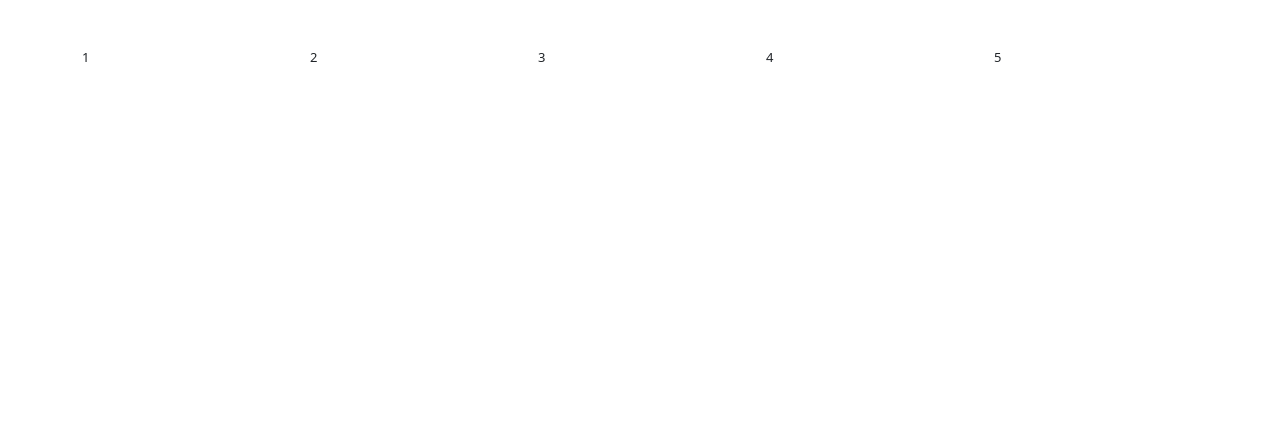
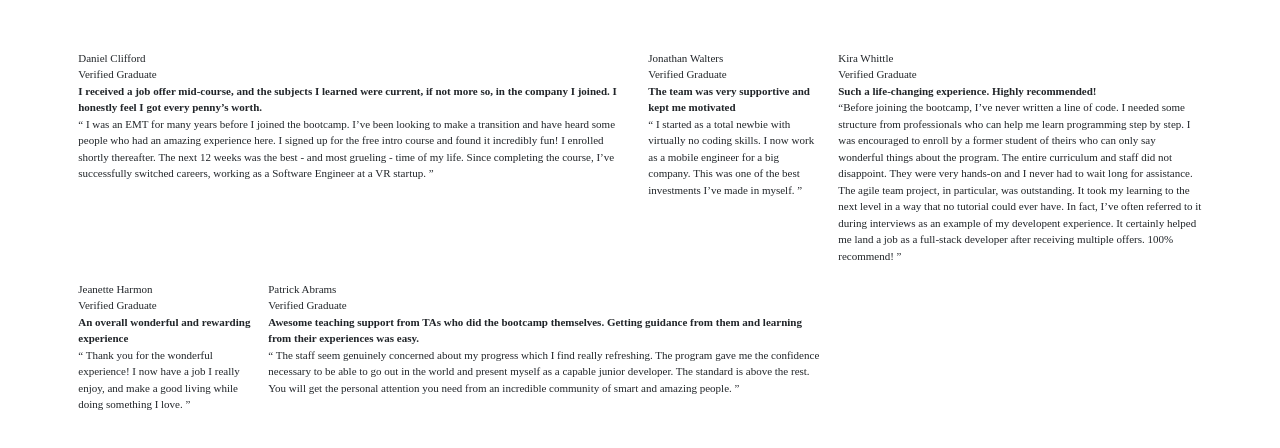
Before and after one commit to synapsevzla/testimonials_grid_section, a website: page index.html in a window 1280 px wide. Drawn offline with Linux system fonts and the light colour scheme.

Commit message:
subimos los avances solo del texto y del grid

```diff
--- a/index.html
+++ b/index.html
@@ -8,14 +8,69 @@
     <link rel="stylesheet" href="css/style.css">
     <link rel="shortcut icon" href="images/favicon-32x32.png" type="image/x-icon">
 </head>
-<body class="vh-100 mx-auto m-5">
-    <div class="container">
+<body class="vh-100 mx-auto m-5 ff-Barlow-Semi-Conde">
+    <div class="container flex d-md-grid align-self-center ">
         <div class="row">
-            <div class="col">1</div>
-            <div class="col">2</div>
-            <div class="col">3</div>
-            <div class="col">4</div>
-            <div class="col">5</div>
+            <div class="col-6 order-1">
+                <div>
+                    <img src="" alt="">
+                    <div>Daniel Clifford</div>
+                    <div>Verified Graduate</div>
+                </div>
+                <strong>
+                    I received a job offer mid-course, and the subjects I learned were current, if not more so, in the company I joined. I honestly feel I got every penny’s worth.
+                </strong>
+                <br>
+                    “ I was an EMT for many years before I joined the bootcamp. I’ve been looking to make a transition and have heard some people who had an amazing experience here. I signed up for the free intro course and found it incredibly fun! I enrolled shortly thereafter. The next 12 weeks was the best - and most grueling - time of my life. Since completing the course, I’ve successfully switched careers, working as a Software Engineer at a VR startup. ”
+            </div>
+            <div class="col-2 order-2">
+                <div>
+                    <img src="" alt="">
+                    <div>Jonathan Walters</div>
+                    <div>Verified Graduate</div>
+                </div>
+                <strong>
+                    The team was very supportive and kept me motivated
+                </strong>
+                <br>
+                    “ I started as a total newbie with virtually no coding skills. I now work as a mobile engineer for a big company. This was one of the best investments I’ve made in myself. ”
+            </div>
+            <div class="col-2 order-4">
+                <div>
+                    <img src="" alt="">
+                    <div>Jeanette Harmon</div>
+                    <div>Verified Graduate</div>
+                </div>
+                <strong>
+                    An overall wonderful and rewarding experience
+                </strong>
+                <br>
+                    “ Thank you for the wonderful experience! I now have a job I really enjoy, and make a good living while doing something I love. ”
+            </div>
+            <div class="col-6 order-5">
+                <div>
+                    <img src="" alt="">
+                    <div>Patrick Abrams</div>
+                    <div>Verified Graduate</div>
+                </div>
+                <strong>
+                    Awesome teaching support from TAs who did the bootcamp themselves. Getting guidance from them and learning from their experiences was easy.
+                </strong>
+                <br>
+                    “ The staff seem genuinely concerned about my progress which I find really refreshing. The program gave me the confidence necessary to be able to go out in the world and present myself as a capable junior developer. The standard is above the rest. You will get the personal attention you need from an incredible community of smart and amazing people. ”
+            </div>
+            <div class="col-4 align-baseline  order-3 ">
+                <div>
+                    <img src="" alt="">
+                    <div>Kira Whittle</div>
+                    <div>Verified Graduate</div>
+                </div>
+                <strong>
+                    Such a life-changing experience. Highly recommended!
+                </strong>
+                <br>
+                    “Before joining the bootcamp, I’ve never written a line of code. I needed some structure from professionals who can help me learn programming step by step. I was encouraged to enroll by a former student of theirs who can only say wonderful things about the program. The entire curriculum and staff did not disappoint. They were very hands-on and I never had to wait long for assistance. The agile team project, in particular, was outstanding. It took my learning to the next level in a way that no tutorial could ever have. In fact, I’ve often referred to it during interviews as an example of my developent experience. It certainly helped me land a job as a full-stack developer after receiving multiple offers. 100% recommend! ”
+            </div>
         </div>
     </div>
 </body>
```
Also changed, not shown: PruebaGrid.html (added, +29 -0 lines), css/style.css, 1 other file.
